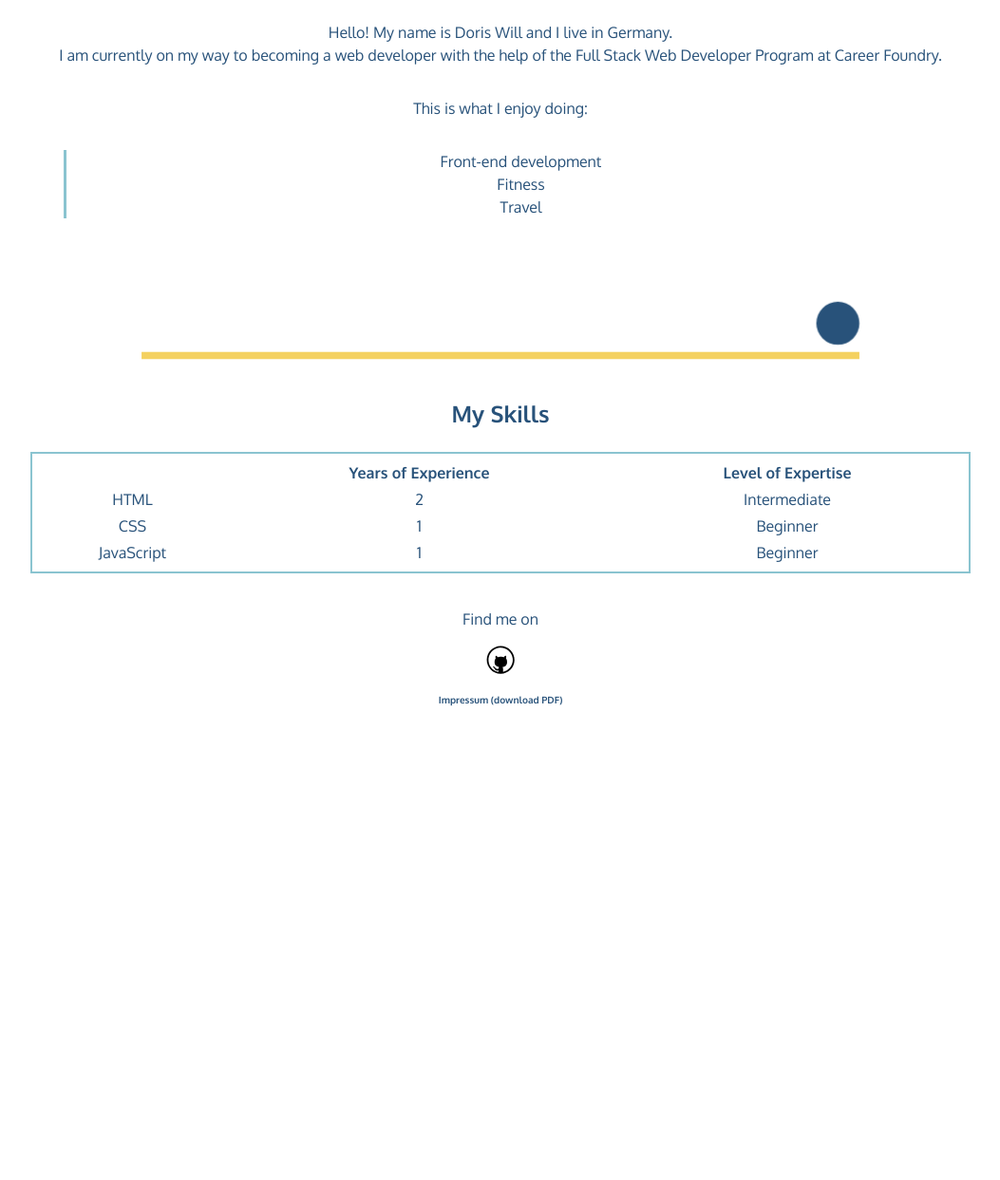
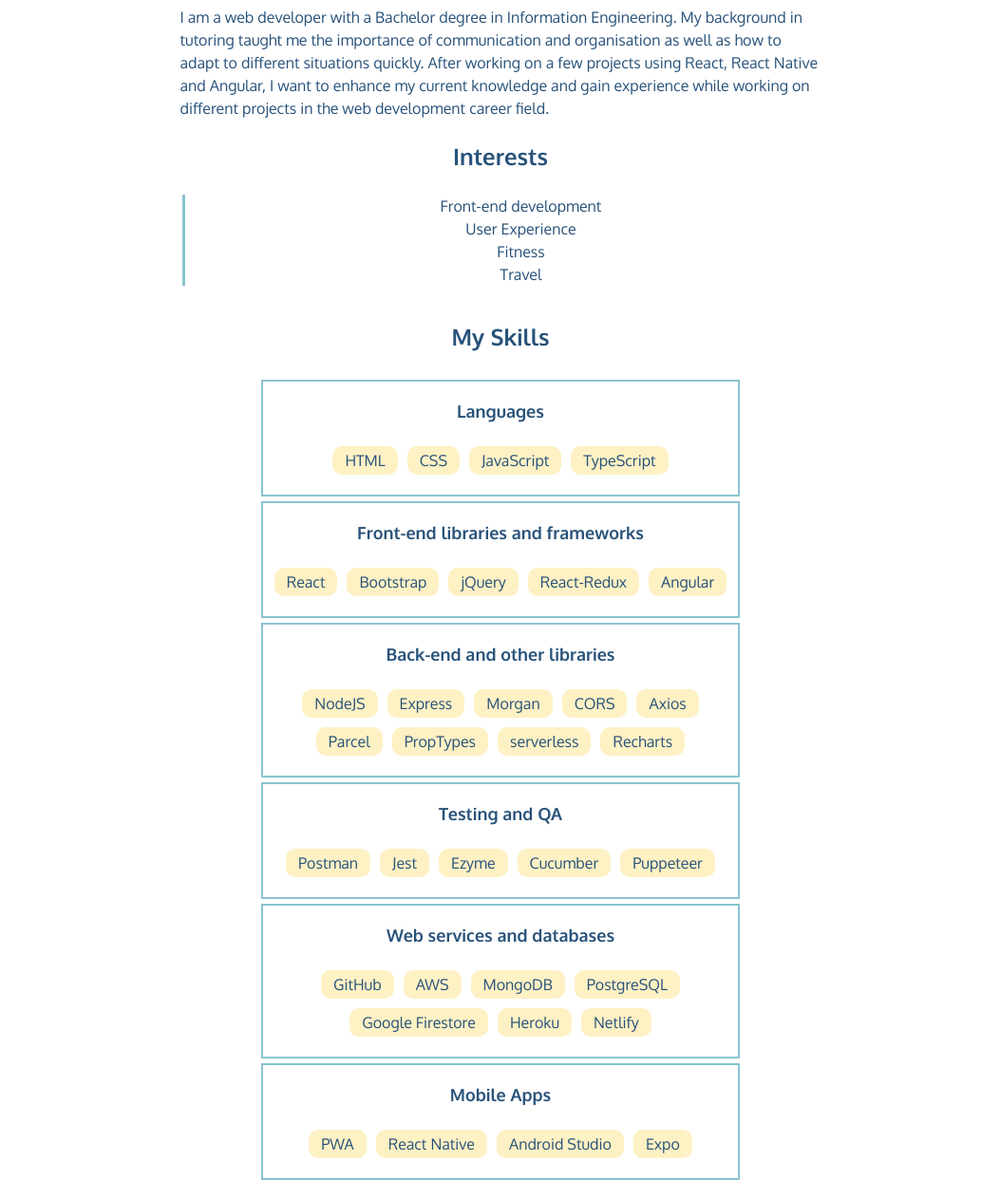
Before and after one commit to Doris24/portfolio-website, a plain HTML site: page about.html in a window 1280 px wide. Shown: the part 180-1423 px from the top of the page at 95% size, without its empty margins (113-1166 px from the left). Before the commit the page ends 942 px from the top, so only its background shows below. Drawn offline with Linux system fonts and the light colour scheme.

Commit message:
Updated portfolio

```diff
--- a/about.html
+++ b/about.html
@@ -37,30 +37,93 @@
   <main>
     <div class="about">
       <h1>About Me</h1>
-      <p>
-        Hello! My name is Doris Will and I live in Germany. <br>
-        I am currently on my way to becoming a web developer with the help of the Full Stack Web Developer Program at
-        Career Foundry.
-      </p>
-      <p>
-        This is what I enjoy doing:
-      </p>
-      <ul>
-        <li>Front-end development</li>
-        <li>Fitness</li>
-        <li>Travel</li>
-      </ul>
-      <!-- <a id="CVdownload" href="./files/cv.pdf" class="button" target="_blank" download>Download my CV</a> -->
+      <div class="about-intro">
+        <p>
+          I am a web developer with a Bachelor degree in Information Engineering. My background in tutoring taught me
+          the importance of communication and organisation as well as how to adapt to different situations quickly.
+          After working on a few projects using React, React Native and Angular, I want to enhance my current knowledge
+          and gain experience while working on different projects in the web development career field.
+        </p>
+      </div>
+      <div>
+        <h2>Interests</h2>
+        <ul>
+          <li class="interests-list">Front-end development</li>
+          <li class="interests-list">User Experience</li>
+          <li class="interests-list">Fitness</li>
+          <li class="interests-list">Travel</li>
+        </ul>
 
-      <svg class="about-svg" width="200mm" height="40mm" viewBox="0 0 200 40" version="1.1" id="svg5">
-        <g>
-          <circle class="circle" id="path487" cx="100" cy="25" r="6" />
-          <rect class="rect" id="rect593" width="200" height="2" x="0" y="33" />
-        </g>
-      </svg>
+      </div>
 
       <h2>My Skills</h2>
-      <table>
+      <div class="about-skills">
+        <div class="skills-block">
+          <h3>Languages</h3>
+          <ul class="about-skills-list">
+            <li class="about-skills-list-item">HTML</li>
+            <li class="about-skills-list-item">CSS</li>
+            <li class="about-skills-list-item">JavaScript</li>
+            <li class="about-skills-list-item">TypeScript</li>
+          </ul>
+        </div>
+        <div class="skills-block">
+          <h3>Front-end libraries and frameworks</h3>
+          <ul class="about-skills-list">
+            <li class="about-skills-list-item">React</li>
+            <li class="about-skills-list-item">Bootstrap</li>
+            <li class="about-skills-list-item">jQuery</li>
+            <li class="about-skills-list-item">React-Redux</li>
+            <li class="about-skills-list-item">Angular</li>
+          </ul>
+        </div>
+        <div class="skills-block">
+          <h3>Back-end and other libraries</h3>
+          <ul class="about-skills-list">
+            <li class="about-skills-list-item">NodeJS</li>
+            <li class="about-skills-list-item">Express</li>
+            <li class="about-skills-list-item">Morgan</li>
+            <li class="about-skills-list-item">CORS</li>
+            <li class="about-skills-list-item">Axios</li>
+            <li class="about-skills-list-item">Parcel</li>
+            <li class="about-skills-list-item">PropTypes</li>
+            <li class="about-skills-list-item">serverless</li>
+            <li class="about-skills-list-item">Recharts</li>
+          </ul>
+        </div>
+        <div class="skills-block">
+          <h3>Testing and QA</h3>
+          <ul class="about-skills-list">
+            <li class="about-skills-list-item">Postman</li>
+            <li class="about-skills-list-item">Jest</li>
+            <li class="about-skills-list-item">Ezyme</li>
+            <li class="about-skills-list-item">Cucumber</li>
+            <li class="about-skills-list-item">Puppeteer</li>
+          </ul>
+        </div>
+        <div class="skills-block">
+          <h3>Web services and databases</h3>
+          <ul class="about-skills-list">
+            <li class="about-skills-list-item">GitHub</li>
+            <li class="about-skills-list-item">AWS</li>
+            <li class="about-skills-list-item">MongoDB</li>
+            <li class="about-skills-list-item">PostgreSQL</li>
+            <li class="about-skills-list-item">Google Firestore</li>
+            <li class="about-skills-list-item">Heroku</li>
+            <li class="about-skills-list-item">Netlify</li>
+          </ul>
+        </div>
+        <div class="skills-block">
+          <h3>Mobile Apps</h3>
+          <ul class="about-skills-list">
+            <li class="about-skills-list-item">PWA</li>
+            <li class="about-skills-list-item">React Native</li>
+            <li class="about-skills-list-item">Android Studio</li>
+            <li class="about-skills-list-item">Expo</li>
+          </ul>
+        </div>
+      </div>
+      <!-- <table>
         <thead>
           <tr>
             <th></th>
@@ -85,21 +148,37 @@
             <td>Beginner</td>
           </tr>
         </tbody>
-      </table>
+      </table> -->
+
+      <div>
+        <a id="CVdownload" href="./files/cv.pdf" class="button" target="_blank" download>Resume</a>
+      </div>
+
+      <svg class="about-svg" width="200mm" height="40mm" viewBox="0 0 200 40" version="1.1" id="svg5">
+        <g>
+          <circle class="circle" id="path487" cx="100" cy="25" r="6" />
+          <rect class="rect" id="rect593" width="200" height="2" x="0" y="33" />
+        </g>
+      </svg>
     </div>
+
+
+
   </main>
+
+
 
   <footer class="page-footer">
     <p>Find me on</p>
     <div class="social-media">
       <a href="https://github.com/Doris24" target="_blank"> <img src="img/iconfinder_github.svg" alt="GitHub"></a>
       <!--<a href="#"> <img src="img/iconfinder_twitter.svg" alt="Twitter"></a>-->
-      <!--<a href="#"> <img src="img/iconfinder_linkedin.svg" alt="LinkedIn"></a>-->
+      <a href="https://www.linkedin.com/in/doriswill/"> <img src="img/iconfinder_linkedin.svg" alt="LinkedIn"></a>
     </div>
-    <div class="impressum">
+    <!-- <div class="impressum">
       <a href="#" target="_blank">Impressum (download PDF)</a>
 
-    </div>
+    </div> -->
   </footer>
 
   <!--<script src="js/tota11y.min.js"></script>-->
--- a/css/style.production.css
+++ b/css/style.production.css
@@ -215,14 +215,29 @@ a:active {
   float: left;
   margin-right: 40px;
   border-radius: 50%;
+  font-size: 30px;
+}
+
+.profile-text h1 {
+  margin-top: 2em;
+}
+
+.profile-text p {
+  font-size: 25px;
 }
 
 .profile-text {
   text-align: center;
 }
 
+.profile-text a {
+  text-decoration: underline;
+}
+
+
 /* ---about.html------------- */
 .about {
+  max-width: 750px;
   clear: both;
   display: -webkit-box;
   display: -ms-flexbox;
@@ -234,7 +249,14 @@ a:active {
   text-align: center;
 }
 
-.about li {
+.about-intro p {
+  width: 90%;
+  margin: 0 auto;
+
+  text-align: left;
+}
+
+.interests-list {
   margin: 0 auto;
   list-style-type: none;
   border-left: solid #8ac4d0;
@@ -242,6 +264,45 @@ a:active {
 
 .about a {
   margin: 15px auto 0;
+}
+
+.about-skills {
+  max-width: 600px;
+  margin: 0 auto;
+}
+
+.skills-block {
+  border: solid 2px #8ac4d0;
+  padding: 0;
+  margin: 5px;
+  /* max-width: 500px; */
+}
+
+.about-skills-list {
+  padding: 0;
+  display: -webkit-box;
+  display: -ms-flexbox;
+  display: flex;
+  -webkit-box-orient: horizontal;
+  -webkit-box-direction: normal;
+  -ms-flex-flow: row wrap;
+  flex-flow: row wrap;
+  -webkit-box-pack: center;
+  -ms-flex-pack: center;
+  justify-content: center;
+  max-width: 500px;
+  /* background-color: aquamarine; */
+}
+
+.about-skills-list-item {
+  background-color: #fef1c4;
+  border: solid #fef1c4;
+  border-radius: 10px;
+  padding: 0 10px;
+  margin: 5px 5px;
+  list-style-type: none;
+  width: auto;
+
 }
 
 /* ---svg animation-------------- */
@@ -296,9 +357,6 @@ a:active {
 }
 
 /* ---contact-------------------------------------------- */
-.contact p {
-  text-align: center;
-}
 
 .contact a {
   margin-left: 5px;
@@ -308,6 +366,15 @@ a:active {
   display: block;
   max-width: 100px;
   margin: 10px auto;
+}
+
+.contact-links {
+  /* background-color: aqua; */
+  list-style: none;
+  display: block;
+  max-width: 275px;
+  margin: 10px auto;
+  /* width: 400px; */
 }
 
 /* ---contact_form---------------- */
@@ -346,10 +413,11 @@ a:active {
   flex-direction: column;
   text-align: center;
   padding: 20px 0;
+  margin-top: 50px;
 }
 
 .social-media a {
-  margin: 0 3px;
+  margin: 0 10px;
 }
 
 .impressum {
--- a/css/styles.css
+++ b/css/styles.css
@@ -174,21 +174,43 @@ a:active {
   float: left;
   margin-right: 40px;
   border-radius: 50%;
+  font-size: 30px;
+}
+
+.profile-text h1 {
+  margin-top: 2em;
+}
+
+.profile-text p {
+  font-size: 25px;
 }
 
 .profile-text {
   text-align: center;
 }
 
+.profile-text a {
+  text-decoration: underline;
+}
+
+
 /* ---about.html------------- */
 .about {
+  max-width: 750px;
   clear: both;
   display: flex;
   flex-direction: column;
   text-align: center;
 }
 
-.about li {
+.about-intro p {
+  width: 90%;
+  margin: 0 auto;
+
+  text-align: left;
+}
+
+.interests-list {
   margin: 0 auto;
   list-style-type: none;
   border-left: solid var(--primary-color);
@@ -196,6 +218,38 @@ a:active {
 
 .about a {
   margin: 15px auto 0;
+}
+
+.about-skills {
+  max-width: 600px;
+  margin: 0 auto;
+}
+
+.skills-block {
+  border: solid 2px var(--primary-color);
+  padding: 0;
+  margin: 5px;
+  /* max-width: 500px; */
+}
+
+.about-skills-list {
+  padding: 0;
+  display: flex;
+  flex-flow: row wrap;
+  justify-content: center;
+  max-width: 500px;
+  /* background-color: aquamarine; */
+}
+
+.about-skills-list-item {
+  background-color: #fef1c4;
+  border: solid #fef1c4;
+  border-radius: 10px;
+  padding: 0 10px;
+  margin: 5px 5px;
+  list-style-type: none;
+  width: auto;
+
 }
 
 /* ---svg animation-------------- */
@@ -229,9 +283,6 @@ a:active {
 }
 
 /* ---contact-------------------------------------------- */
-.contact p {
-  text-align: center;
-}
 
 .contact a {
   margin-left: 5px;
@@ -241,6 +292,15 @@ a:active {
   display: block;
   max-width: 100px;
   margin: 10px auto;
+}
+
+.contact-links {
+  /* background-color: aqua; */
+  list-style: none;
+  display: block;
+  max-width: 275px;
+  margin: 10px auto;
+  /* width: 400px; */
 }
 
 /* ---contact_form---------------- */
@@ -269,10 +329,11 @@ a:active {
   flex-direction: column;
   text-align: center;
   padding: 20px 0;
+  margin-top: 50px;
 }
 
 .social-media a {
-  margin: 0 3px;
+  margin: 0 10px;
 }
 
 .impressum {
```
Also changed, not shown: casestudymovyis.html (+7 -5 lines), contact.html (+10 -8 lines), index.html (+6 -6 lines), work.html (+3 -3 lines), 1 other file.
